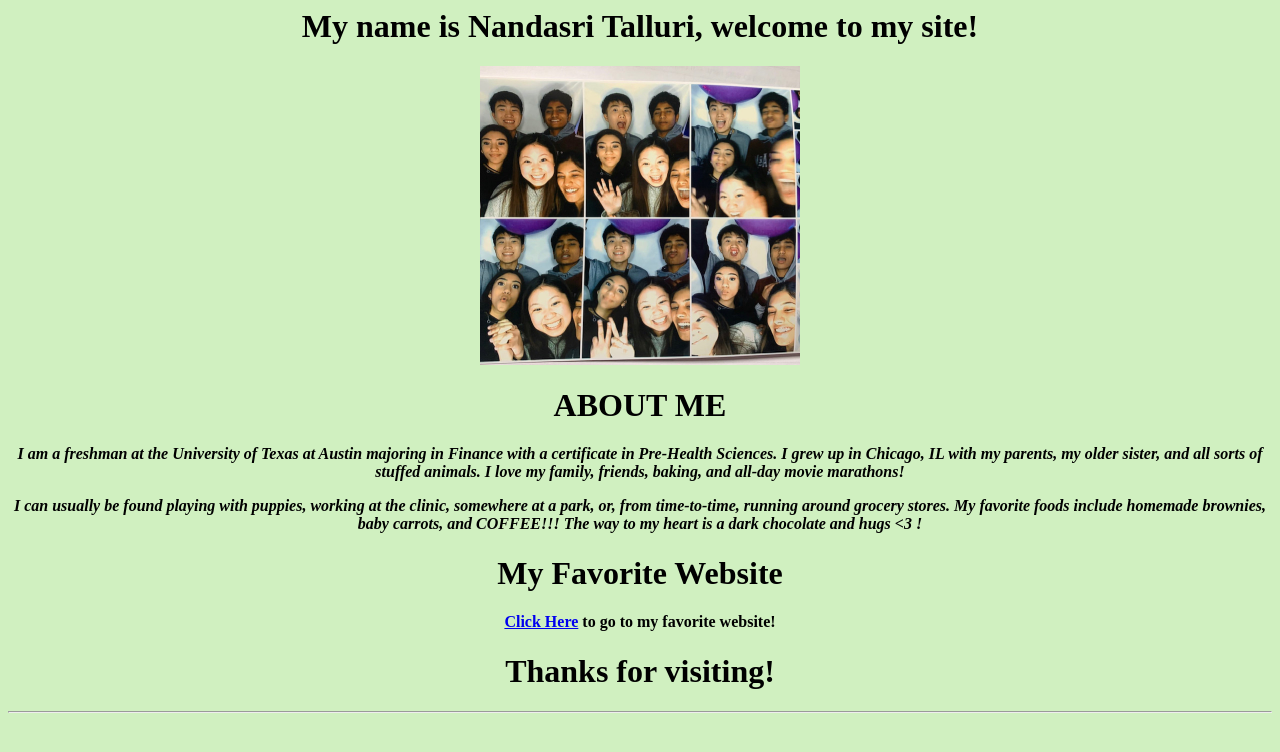
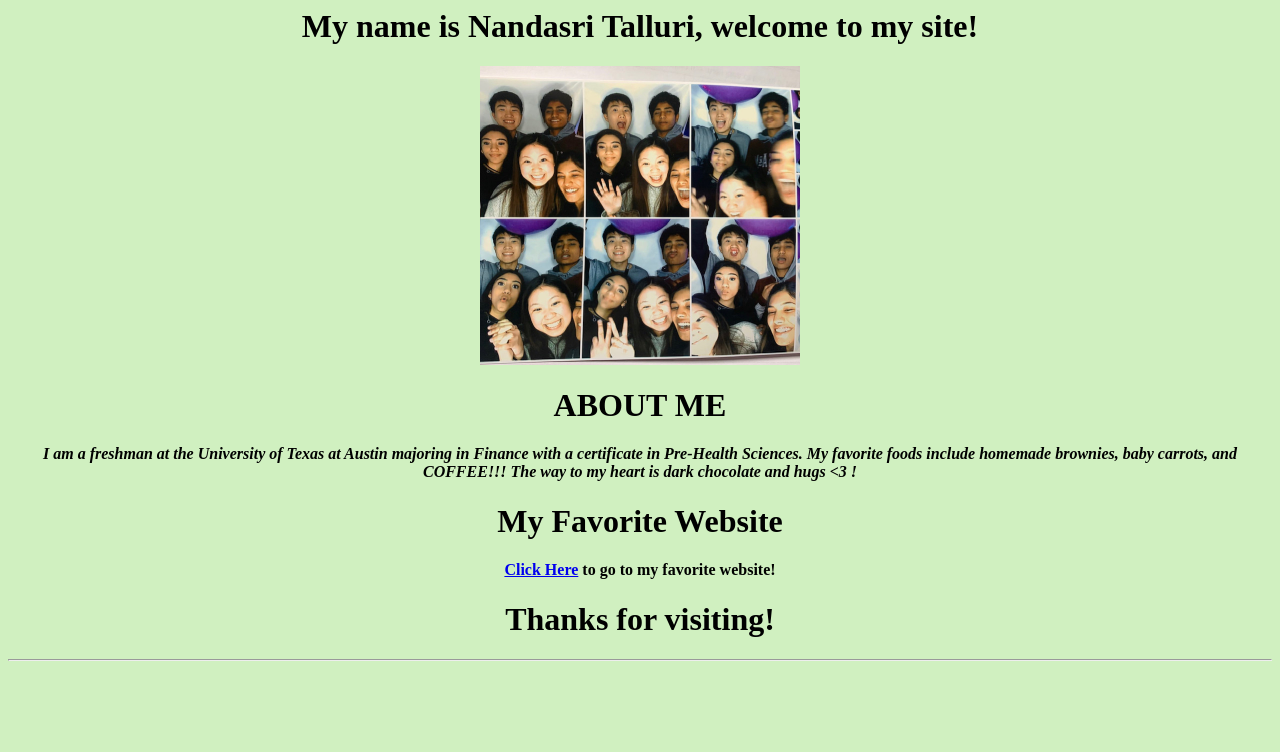
Before and after one commit to nandasritalluri/nandasritalluri.github.io, a plain HTML site: page index.html in a window 1280 px wide. Drawn offline with Linux system fonts and the light colour scheme.

Commit message:
Update index.html

```diff
--- a/index.html
+++ b/index.html
@@ -6,11 +6,7 @@
 
 <b><h1 style="text-align:center;font-family:signpainter;font-style:bold;> align="center"> ABOUT ME </h1>
 <p style ="text-align:center;font-family:heiti sc;font-size:16px;font-style:italic">
-  I am a freshman at the University of Texas at Austin majoring in Finance with a certificate in Pre-Health Sciences. I grew up in Chicago, IL with my parents, my older sister, and all sorts of stuffed animals. I love my family, friends, baking, and all-day movie marathons! </p>
-
-
-<p style ="text-align:center;font-family:heiti sc;font-size:16px;font-style:italic">
-  I can usually be found playing with puppies, working at the clinic, somewhere at a park, or, from time-to-time, running around grocery stores. My favorite foods include homemade brownies, baby carrots, and COFFEE!!! The way to my heart is a dark chocolate and hugs <3 !  </p>
+  I am a freshman at the University of Texas at Austin majoring in Finance with a certificate in Pre-Health Sciences. My favorite foods include homemade brownies, baby carrots, and COFFEE!!! The way to my heart is dark chocolate and hugs <3 !  </p>
 
 <h1 style="text-align: center;font-family:signpainter;">My Favorite Website</h1>
 
```
